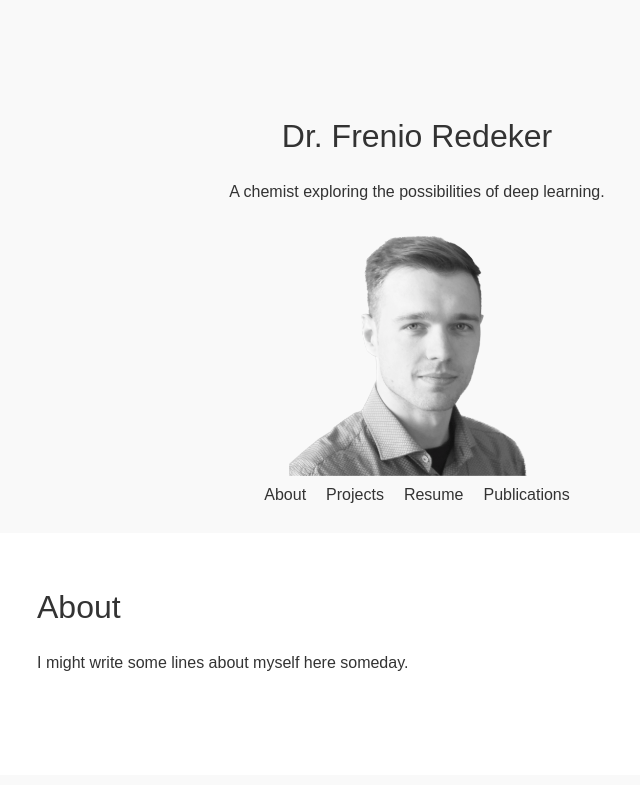
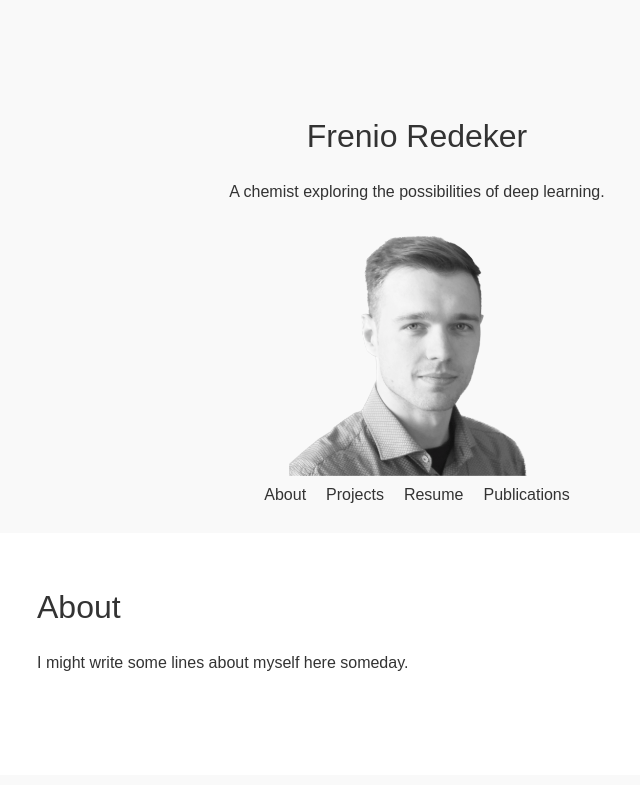
Before and after one commit to frenio/frenio.github.io, a plain HTML site: page content/about.html in a window 1280 px wide. Shown: the top 785 px of the page, without its empty margins (223-863 px from the left). Drawn offline with Linux system fonts and the light colour scheme.

Commit message:
Update about.html

```diff
--- a/content/about.html
+++ b/content/about.html
@@ -11,7 +11,7 @@
 <body>
 	<header>
 		<div>
-			<h1><a href="../index.html">Dr. Frenio Redeker</a></h1>
+			<h1><a href="../index.html">Frenio Redeker</a></h1>
 			<p>A chemist exploring the possibilities of deep learning.</p>
 			<a class="image-container" href="../index.html">
 				<img src="../images/portrait_bw.png" alt="Original Image">
```
